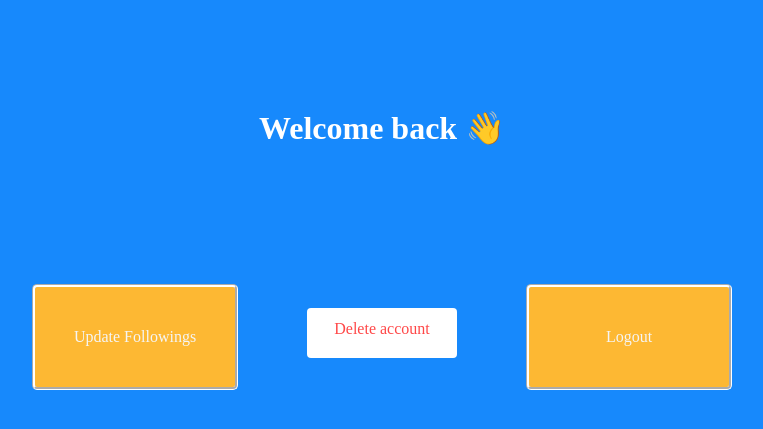
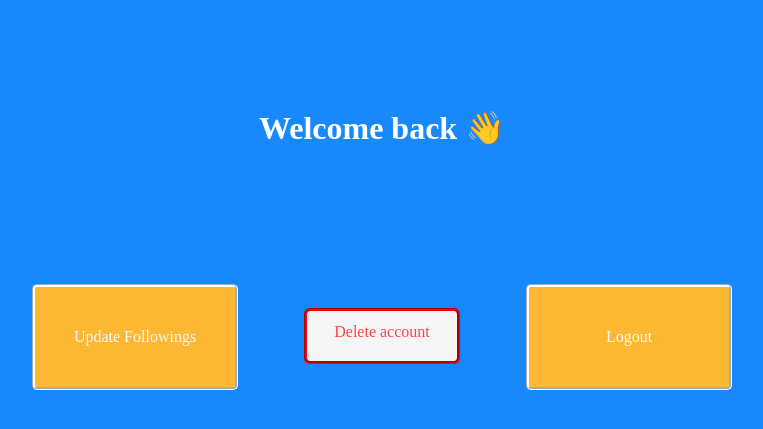
Before and after one commit to tatefrost/Stalk-Star, a Flask app: page /home/1 in a window 1280 px wide. Shown: the top 429 px of the page, without its empty margins (258-1021 px from the left). Run offline with Flask 2, Linux system fonts and the light colour scheme; the visitor is signed in with stand-in values (Sample User, id 1).

Commit message:
fixed delete account button

```diff
--- a/static/css/stalk-star.css
+++ b/static/css/stalk-star.css
@@ -201,10 +201,13 @@ form {
 
 .deletelink {
 
-  background-color: white;
+  background-color: whitesmoke;
   height: 50px;
   width: 150px;
-  border-radius: 4px;
+  border-radius: 6px;
+  border-color: red;
+  border-style: groove;
+  border-width: 5%;
   display: flex;
   flex-direction: column;
   justify-self: baseline;
```
